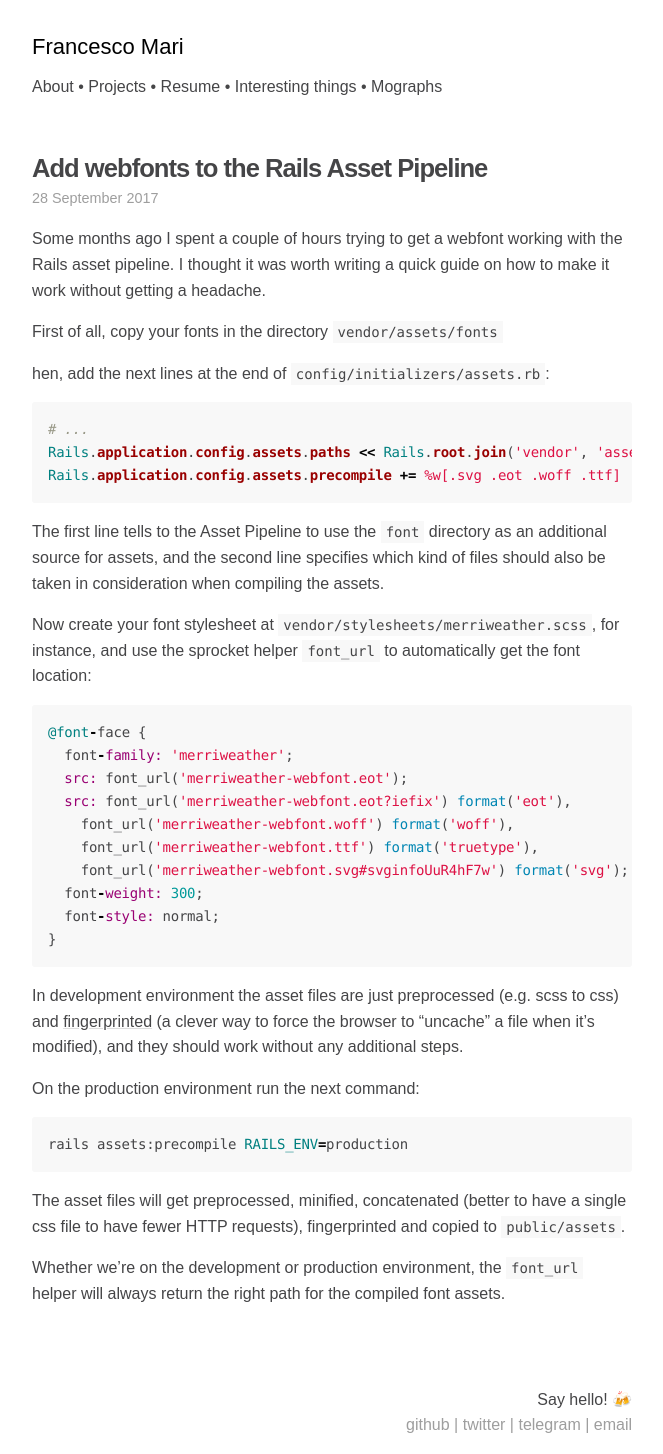
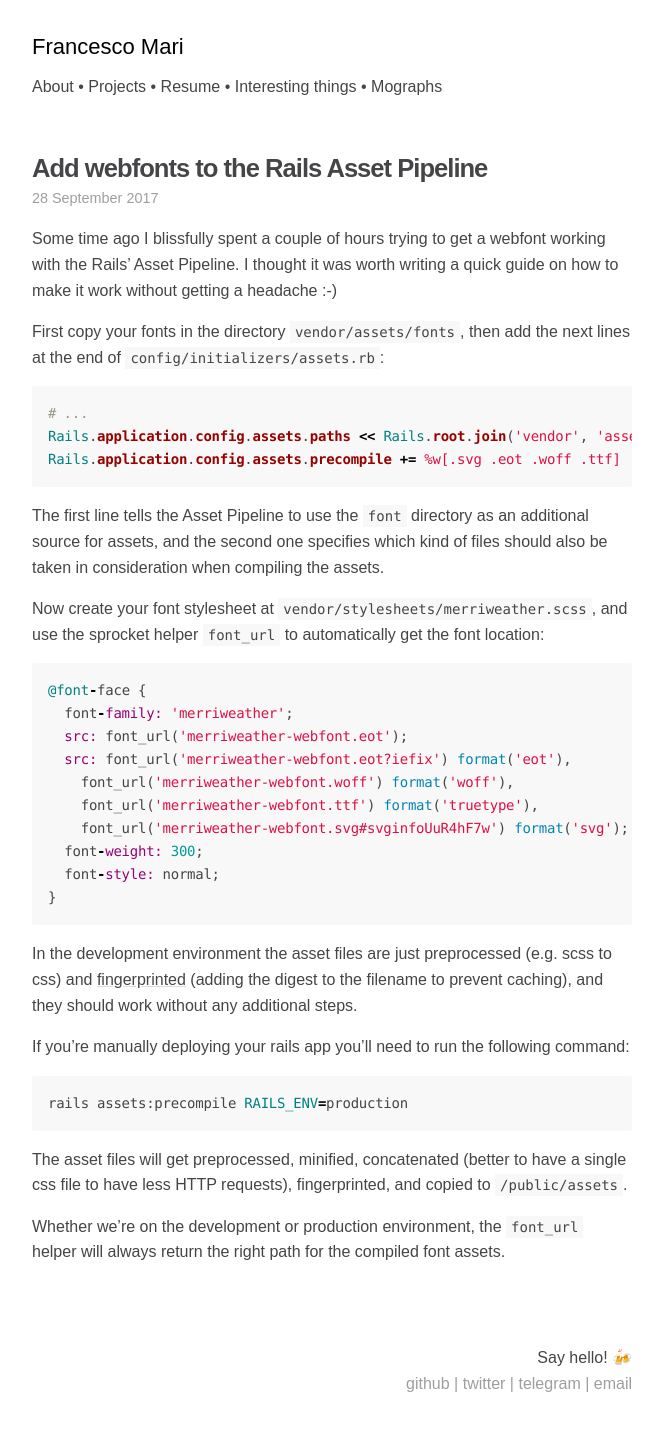
Before and after one commit to sekmo/sekmo.cc, a Jekyll site: the page built from _posts/2017-09-28-webfonts-in-rails.markdown, in a window 1280 px wide. Shown: the whole page, without its empty margins (308-971 px from the left). Built offline with Jekyll 4.4.1, drawn with Linux system fonts in a browser that asks for light colours; after the commit the page ends 1412 px from its top, so only the background shows below that.

Commit message:
Add new post, small edits on other posts

````diff
--- a/_posts/2017-09-25-hello-mondo.markdown
+++ b/_posts/2017-09-25-hello-mondo.markdown
@@ -13,4 +13,4 @@
 This website runs on Jekyll and is being hosted on Digital Ocean. I decided to switch from php-based solutions to the Ruby ecosystem for its commitment to code quality, as well as its stability and the really awesome community that has built up around it.
 Yep, I like keeping up with new technologies and trying new things (especially when I’m eating out), but I prefer battle-tested tools that do their job rather than new shiny stuff.
 
-This goes hand-in-hand with my philosophy on technology: our tools should be useful and efficient, and if by using them we waste more time turning knobs than we save, then it’s not technology anymore.
+This goes hand-in-hand with my philosophy on technology: our tools should be useful and efficient, and if by using them we spend more time turning knobs than actually using them, then it’s not technology anymore.
--- a/_posts/2017-09-28-webfonts-in-rails.markdown
+++ b/_posts/2017-09-28-webfonts-in-rails.markdown
@@ -5,22 +5,20 @@
 categories: rails
 permalink: notes/add-webfonts-to-rails-asset-pipeline
 ---
-Some months ago I spent a couple of hours trying to get a webfont working with the Rails asset pipeline.
-I thought it was worth writing a quick guide on how to make it work without getting a headache.
+Some time ago I blissfully spent a couple of hours trying to get a webfont working with the Rails' Asset Pipeline.
+I thought it was worth writing a quick guide on how to make it work without getting a headache :-)
 
-First of all, copy your fonts in the directory `vendor/assets/fonts`
-
-hen, add the next lines at the end of `config/initializers/assets.rb`:
+First copy your fonts in the directory `vendor/assets/fonts`, then add the next lines at the end of `config/initializers/assets.rb`:
 
 ```ruby
 # ...
 Rails.application.config.assets.paths << Rails.root.join('vendor', 'assets', 'fonts')
 Rails.application.config.assets.precompile += %w[.svg .eot .woff .ttf]
 ```
-The first line tells to the Asset Pipeline to use the `font` directory as an additional source for assets, and the
-second line specifies which kind of files should also be taken in consideration when compiling the assets.
+The first line tells the Asset Pipeline to use the `font` directory as an additional source for assets, and the
+second one specifies which kind of files should also be taken in consideration when compiling the assets.
 
-Now create your font stylesheet at `vendor/stylesheets/merriweather.scss`, for instance, and use the
+Now create your font stylesheet at `vendor/stylesheets/merriweather.scss`, and use the
 sprocket helper `font_url` to automatically get the font location:
 
 ```ruby
@@ -36,16 +34,16 @@
 }
 ```
 
-In development environment the asset files are just preprocessed (e.g. scss to css) and
-[fingerprinted][1]{:target="_blank"} (a clever way to force the browser to "uncache" a file when it's modified), and they
+In the development environment the asset files are just preprocessed (e.g. scss to css) and
+[fingerprinted][1]{:target="_blank"} (adding the digest to the filename to prevent caching), and they
 should work without any additional steps.
 
-On the production environment run the next command:
+If you're manually deploying your rails app you'll need to run the following command:
 ```bash
 rails assets:precompile RAILS_ENV=production
 ```
-The asset files will get preprocessed, minified, concatenated (better to have a single css file to have fewer HTTP
-requests), fingerprinted and copied to `public/assets`.
+The asset files will get preprocessed, minified, concatenated (better to have a single css file to have less HTTP
+requests), fingerprinted, and copied to `/public/assets`.
 
 Whether we're on the development or production environment, the `font_url` helper will always return the right
 path for the compiled font assets.
````
Also changed, not shown: _posts/2017-12-20-unexpected-present.markdown (added, +14 -0 lines).
